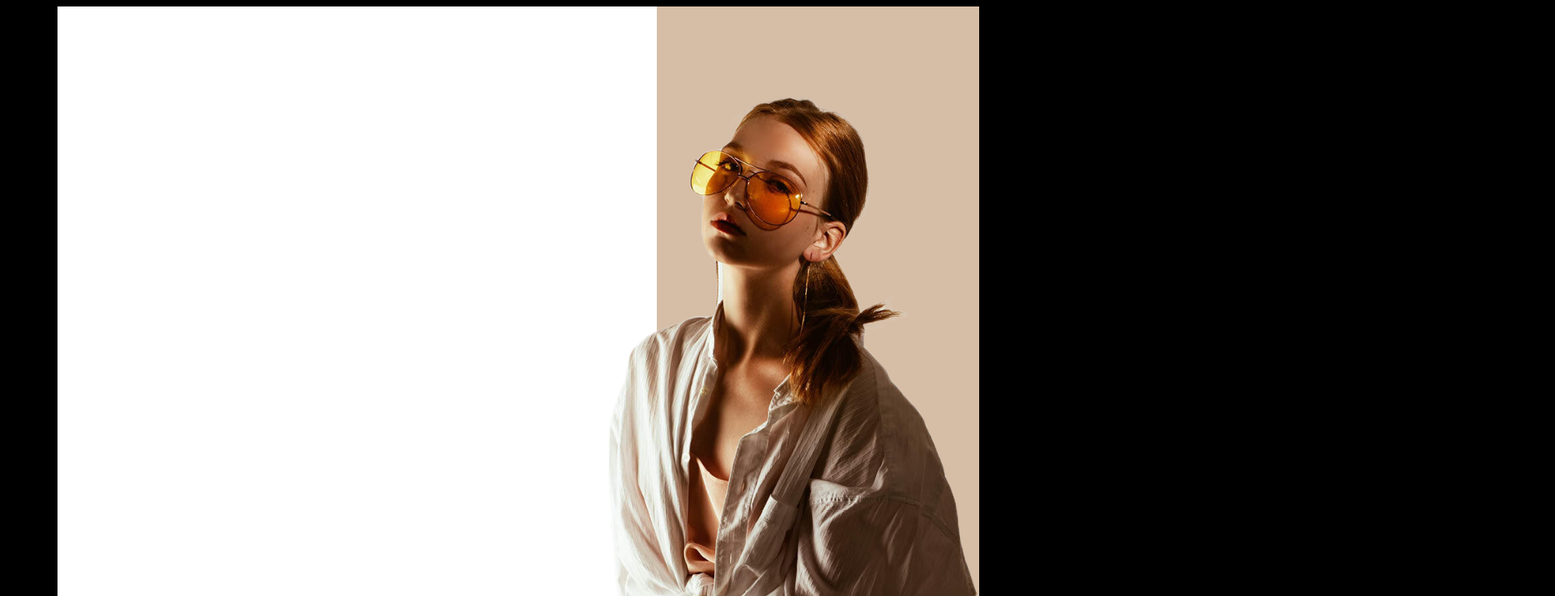
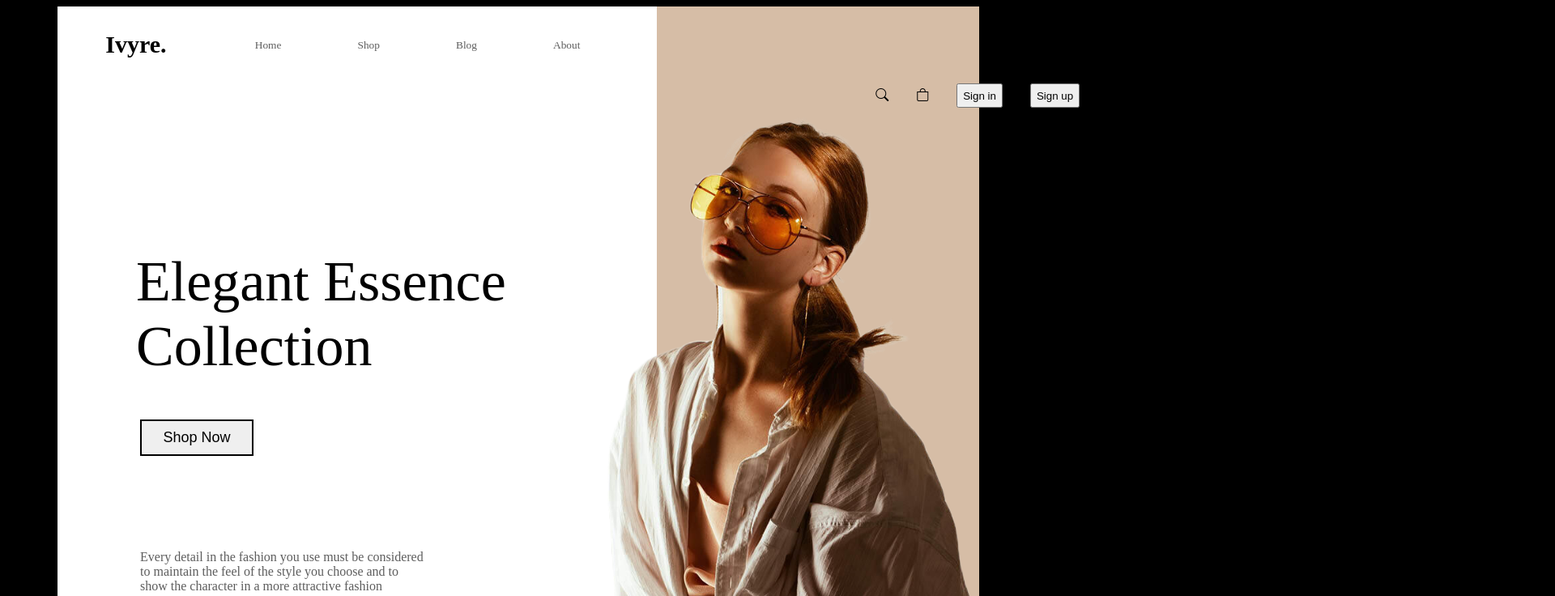
Before and after one commit to dalami/trabajp-practico-2, a plain HTML site: page index.html in a window 1280 px wide. Shown: the top 736 px of the page at 81% size, 1920 px wide, since content can reach past the window. Drawn offline with nearby package versions, Linux system fonts and the light colour scheme.

Commit message:
boceto con estilado incompleto, sin escala, sin botones

```diff
--- a/index.html
+++ b/index.html
@@ -7,20 +7,45 @@
     <meta name="viewport" content="width=device-width, initial-scale=1.0">
     <title>Trabajo Practico 2</title>
     <link rel="stylesheet" href="tp-2.css">
+    <link rel="stylesheet" href="https://cdn.jsdelivr.net/npm/bootstrap-icons@1.10.5/font/bootstrap-icons.css">
 </head>
 
 <body>
     <main>
-       <section class="princ">
-        <div class="nav-1">
-            <a href=""></a>
-            <a href=""></a>
-            <a href=""></a>
-            <a href=""></a>
+        <section class="princ">
+            <nav>
+                <div class="nav-1">
+                    <h3>Ivyre.</h3>
+                    <a href="#">Home</a>
+                    <a href="#">Shop</a>
+                    <a href="#">Blog</a>
+                    <a href="#">About</a>
+
+                </div>
+
+            </nav>
+            <nav class="nav-2">
+                <span class="spn"><i class="bi bi-search"></i></span>
+                <span class="spn"><i class="bi bi-bag"></i></span>
+                <button class="spn">Sign in</button>
+                <button class="spn">Sign up</button>
+
+            </nav>
+
+            <img src="mujer.png" alt="">
+
+        </section>
+        <div>
+            <h1>Elegant Essence</h1>
+                <h1> Collection</h1>
+
         </div>
-        <img src="mujer.png" alt="">
-       </section>
-
+        <div>
+            <button class="btn">Shop Now</button>
+        </div>
+        <div class="texto">
+            <p>Every detail in the fashion you use must be considered to maintain the feel of the style you choose and to show the character in a more attractive fashion</p>
+        </div>
     </main>
 </body>
 
--- a/tp-2.css
+++ b/tp-2.css
@@ -2,6 +2,9 @@
 
 html {
     background-color: black;
+    overflow-y: hidden;
+
+
 }
 
 section {
@@ -15,12 +18,38 @@ section {
     height: 100vh;
     background-color: #FFFFFF;
     display: flex;
-    flex-direction: column;
+    flex-direction: row;
+    justify-content: space-evenly;
+
+}
+.nav-1 a{
+    margin-top: 40px;
+    font-size: smaller;
+    margin-right: 35px;
+    text-decoration: none;
+    color: #5D5D5D;
+}
+
+h3 {
+    margin-right: 50px;
+    font-size: 30px;
+}
+
+button{
+    height: 30px;
+}
+
+.nav-2 {
+    position: relative;
+    top: -705px;
+    right: -990px;
 
 }
 
+.spn {
+    margin: 0 10px 0px 20px;
 
-
+}
 
 
 
@@ -31,3 +60,47 @@ img {
     top: -700px;
     right: -550px;
 }
+
+h1 {
+    position: relative;
+    top: -500px;
+    right: -120px;
+    font-size: 70px;
+    margin: 0 40px;
+    font-weight: 450;
+}
+
+.btn {
+    position: relative;
+    top: -450px;
+    right: -165px;
+    width: 140px;
+    height: 45px;
+    border: 2px solid black;
+    font-size: large;
+}
+.texto {
+    width: 350px;
+    color: #5D5D5D;
+}
+
+p {
+    position: relative;
+    top: -350px;
+    right:-165px ;
+}
+
+@media (max-width:480px){
+    img{
+        display: none;
+    }
+    .nav-1 {
+        display:block;
+    }
+    .nav-2{
+        flex-direction: column;
+    }
+    section{
+        background-color: white;
+    }
+}
```
